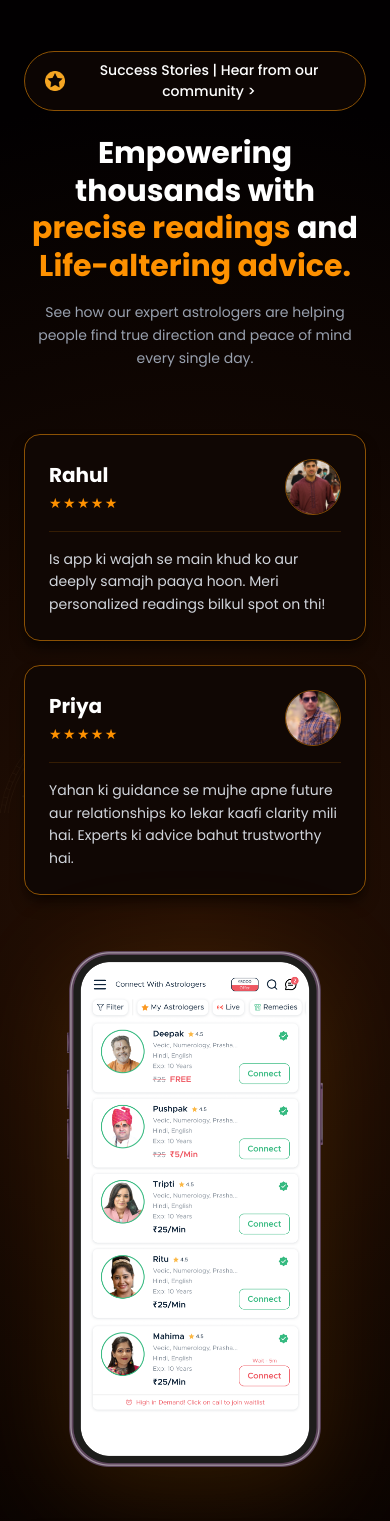
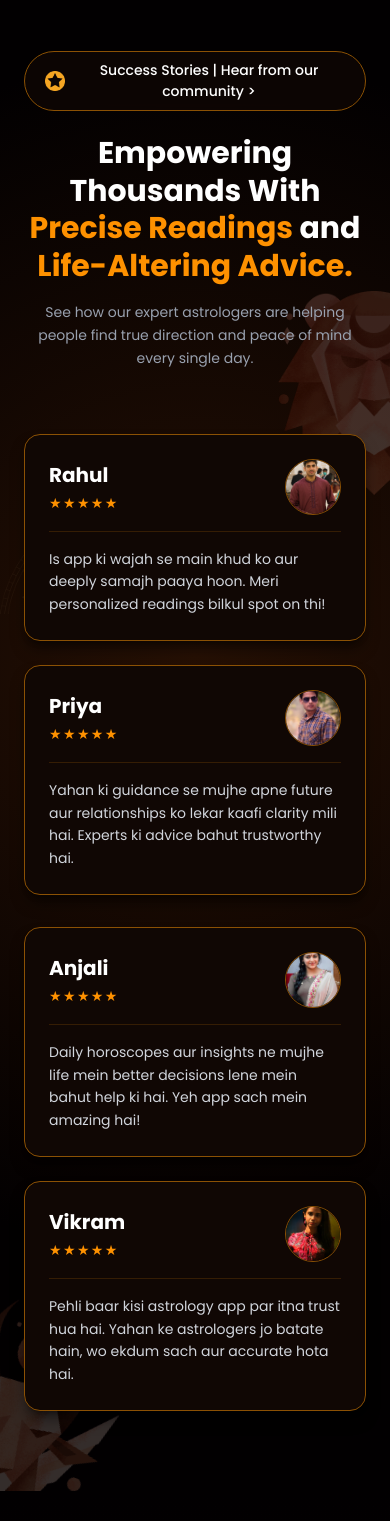
Before and after one commit to hardik8153/divine-landing-page, a React (Vite) app: page / in a window 390 px wide. Shown: the part 2400-3921 px from the top of the page. Built offline with nearby package versions, Linux system fonts and the light colour scheme; a web font is replaced by a local one.

Commit message:
design refactor

```diff
--- a/src/sections/CTA.jsx
+++ b/src/sections/CTA.jsx
@@ -2,7 +2,10 @@ const imgStart = "/assets/rocket.png";
 
 export default function CTA() {
   return (
-    <section className="relative w-full py-24 md:py-36 bg-[#020001] overflow-hidden isolate" id="cta">
+    <section
+      className="relative w-full py-24 md:py-36 bg-[#020001] overflow-hidden isolate"
+      id="cta"
+    >
       {/* Background Banner */}
       <div className="absolute inset-0 -z-10 w-full h-full">
         <img
@@ -13,7 +16,7 @@ export default function CTA() {
         <div className="absolute inset-0 bg-linear-to-b from-[#020001] via-transparent to-[#020001]" />
       </div>
 
-      <div className="w-full max-w-5xl mx-auto px-6 flex flex-col items-center text-center relative z-10">
+      <div className="w-full max-w-7xl mx-auto px-6 flex flex-col items-center text-center relative z-10">
         {/* Pill Badge */}
         <div className="pill-badge">
           <img src={imgStart} className="w-5 h-5 object-contain" alt="" />
@@ -21,15 +24,15 @@ export default function CTA() {
         </div>
 
         {/* Section Heading */}
-        <h2 className="mt-8 text-4xl sm:text-5xl md:text-6xl lg:text-7xl font-extrabold text-white leading-tight">
+        <h2 className="mt-8 text-4xl sm:text-5xl md:text-6xl lg:text-7xl font-extrabold text-white leading-tight font-gilroy">
           Start Your Journey With{" "}
           <span className="text-[#fe9100]">DivineTalk</span>
         </h2>
 
-        <p className="mt-6 text-gray-300 text-base sm:text-lg md:text-xl max-w-2xl leading-relaxed">
-          Ready to find your answers? Unlock highly personalized insights, connect
-          with top astrologers, and navigate your life's journey with absolute
-          confidence.
+        <p className="mt-6 text-base sm:text-lg md:text-xl max-w-3xl leading-relaxed text-[#939393]">
+          Ready to find your answers? Unlock highly personalized insights,
+          connect with top astrologers, and navigate your life's journey with
+          absolute confidence.
         </p>
 
         {/* Action Button */}
--- a/src/sections/Features.jsx
+++ b/src/sections/Features.jsx
@@ -34,7 +34,7 @@ export default function Features() {
     <section className="relative w-full py-20 md:py-32 bg-radial-astrology overflow-hidden" id="features">
       {/* Background Decorative Blur & Zodiac Icon */}
       <div className="absolute top-1/2 left-1/2 -translate-x-1/2 -translate-y-1/2 w-96 h-96 bg-[#fe9100]/10 rounded-full blur-3xl pointer-events-none" />
-      <div className="absolute top-10 right-0 w-48 md:w-80 opacity-20 pointer-events-none select-none -rotate-45">
+      <div className="absolute top-10 -right-25 w-48 md:w-80 opacity-20 pointer-events-none select-none -rotate-45">
         <img src={imgCancer4X1} alt="" className="w-full h-auto object-contain" />
       </div>
 
--- a/src/sections/Stats.jsx
+++ b/src/sections/Stats.jsx
@@ -38,13 +38,19 @@ const testimonials = [
 
 export default function Stats() {
   return (
-    <section className="relative w-full py-20 md:py-32 bg-radial-astrology overflow-hidden" id="stats">
+    <section
+      className="relative w-full py-20 md:py-32 bg-radial-astrology overflow-hidden"
+      id="stats"
+    >
       {/* Background Decorative Blur & Artwork */}
       <div className="absolute top-1/3 left-0 w-64 md:w-96 opacity-20 pointer-events-none select-none">
         <img src={imgVectorSmartObject2} alt="" className="w-full h-auto" />
       </div>
-      <div className="absolute bottom-10 right-0 w-48 md:w-80 opacity-20 pointer-events-none select-none">
+      <div className="absolute top-80 md:top-30 -right-20 w-48 md:w-80 opacity-20 pointer-events-none select-none">
         <img src={imgAsset44X1} alt="" className="w-full h-auto" />
+      </div>
+      <div className="absolute -bottom-10 -left-20 w-48 md:w-80 opacity-20 pointer-events-none select-none rotate-20">
+        <img src={imgAsset34X1} alt="" className="w-full h-auto" />
       </div>
 
       <div className="w-full max-w-7xl mx-auto px-6 flex flex-col items-center text-center relative z-10">
@@ -55,10 +61,10 @@ export default function Stats() {
         </div>
 
         {/* Section Heading */}
-        <h2 className="mt-6 text-3xl sm:text-4xl md:text-5xl lg:text-6xl font-extrabold text-white max-w-4xl leading-tight">
-          Empowering thousands with{" "}
-          <span className="text-[#fe9100]">precise readings</span> and{" "}
-          <span className="text-[#fe9100]">Life-altering advice.</span>
+        <h2 className="mt-6 text-3xl sm:text-4xl md:text-5xl lg:text-6xl font-extrabold text-white max-w-5xl leading-tight">
+          Empowering Thousands With{" "}
+          <span className="text-[#fe9100]">Precise Readings</span> and{" "}
+          <span className="text-[#fe9100]">Life-Altering Advice.</span>
         </h2>
 
         <p className="mt-4 text-gray-400 text-sm sm:text-base md:text-lg max-w-2xl leading-relaxed">
@@ -99,7 +105,7 @@ export default function Stats() {
           </div>
 
           {/* Center Phone Mockup */}
-          <div className="lg:col-span-4 flex justify-center items-center py-6">
+          <div className="hidden lg:col-span-4 md:flex justify-center items-center py-6">
             <div className="relative w-64 sm:w-80 md:w-96 max-w-full drop-shadow-[0_20px_50px_rgba(254,145,0,0.15)]">
               <img
                 src={imgPhoneMockup}
--- a/src/sections/Steps.jsx
+++ b/src/sections/Steps.jsx
@@ -8,7 +8,7 @@ const stepsData = [
   {
     number: "01",
     tagline: "Get the App",
-    headingPre: "Download DivineTalk for free from",
+    headingPre: `Download DivineTalk for free from`,
     headingHi: "Google Play.",
     image: imgAppShowcase1,
     isBadge: true,
@@ -60,22 +60,23 @@ export default function Steps() {
           {stepsData.map((step) => (
             <div
               key={step.number}
-              className={`flex flex-col ${
+              className={`flex flex-col ml-20 ${
                 step.imageLeft ? "lg:flex-row-reverse" : "lg:flex-row"
               } items-center justify-between gap-12 text-left relative`}
             >
               {/* Text Content Block */}
-              <div className="w-full lg:w-1/2 flex flex-col items-start relative pt-8">
+              <div className="w-full lg:w-1/2 flex flex-col items-start relative pt-8 ">
                 {/* Number Watermark */}
-                <span className="absolute -top-6 left-0 text-7xl sm:text-9xl font-black text-white/10 select-none pointer-events-none">
+                <span className="absolute -top-2 -left-15 md:-top-6 md:-left-20 text-7xl sm:text-9xl font-black text-white/10 select-none pointer-events-none">
                   {step.number}
                 </span>
 
                 <div className="relative z-10">
-                  <p className="text-xs sm:text-sm font-extrabold tracking-[4px] uppercase bg-linear-to-r from-[#fe9100] to-[#d92439] bg-clip-text text-transparent">
-                    - {step.tagline}
+                  <p className="inline-flex gap-3 text-xs sm:text-sm font-extrabold tracking-[4px] uppercase bg-linear-to-r from-[#fe9100] to-[#d92439] bg-clip-text text-transparent">
+                    <div className="h-px w-10 md:w-15 mt-2 bg-linear-to-r from-[#fe9100] to-[#d92439]" />{" "}
+                    { step.tagline}
                   </p>
-                  <div className="h-0.5 w-12 mt-2 bg-linear-to-r from-[#fe9100] to-[#d92439]" />
+                  {/* <div className="h-0.5 w-12 mt-2 bg-linear-to-r from-[#fe9100] to-[#d92439]" /> */}
                 </div>
 
                 <h3 className="mt-6 text-2xl sm:text-3xl md:text-4xl font-normal leading-tight text-white relative z-10">
@@ -101,7 +102,7 @@ export default function Steps() {
               {/* Image Block */}
               <div className="w-full lg:w-1/2 flex justify-center items-center">
                 <div
-                  className={`relative w-full max-w-md h-80 sm:h-96 md:h-112.5 flex items-center justify-center ${
+                  className={`relative w-full max-w-md sm:min-h-96 md:h-112.5 flex items-start md:items-center justify-center ${
                     step.isBadge
                       ? "p-4"
                       : "rounded-3xl overflow-hidden bg-[#100704] border border-[#8b5104]/40 shadow-2xl shadow-black/80"
```
Also changed, not shown: public/assets/ctaMobile.png (added).
